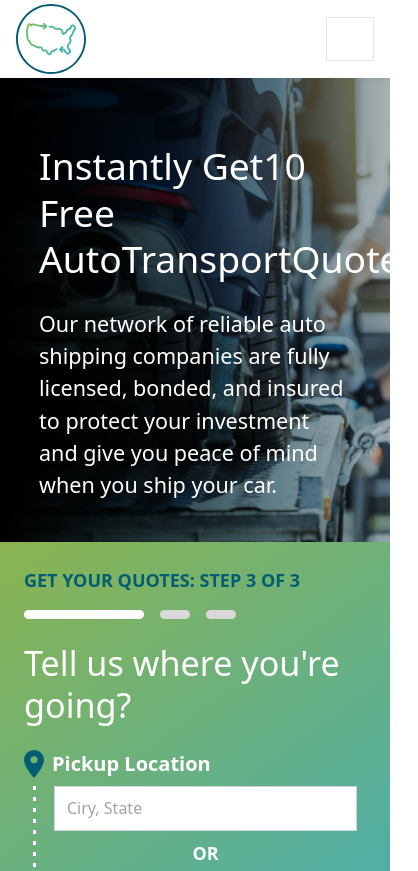
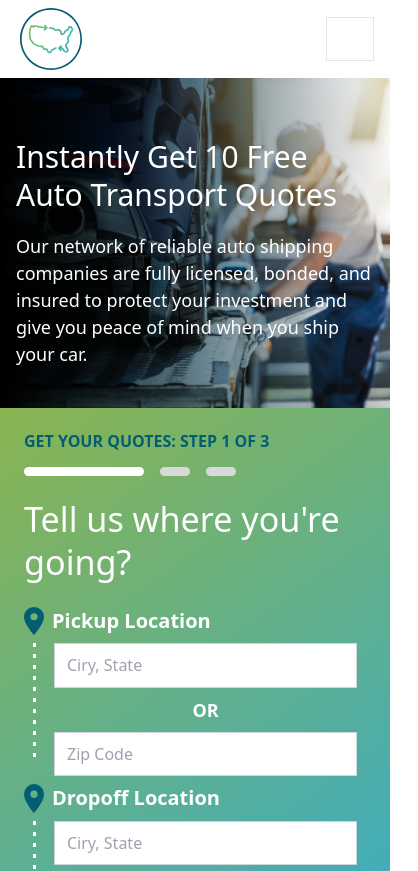
Before and after one commit to harrypotter0831/ShipCoastToCoast-frontend-tailwind, a React (Create React App) app: page / in a window 390 px wide. Shown: the top 871 px of the page, 418 px wide, since content can reach past the window. Built offline with nearby package versions, Linux system fonts and the light colour scheme.

Commit message:
fix the feedback

```diff
--- a/public/index.html
+++ b/public/index.html
@@ -14,6 +14,7 @@
     -->
 
   <title>Ship Coast To Coast</title>
+  <meta name="viewport" content="width=device-width, initial-scale=1">
   <meta name="keywords"
     content="shipping, car shipment, ship my car, car shipping, auto transport, classic car shipping, enclosed auto transport, RV transport, Boat Transport, Motorcycle transport, ATV transport, inoperable vehicle transport, car shipping checklist, transport insurance, auto movers">
   <meta name="author" content="Ship Coast To Coast" />
--- a/src/components/Footer/index.jsx
+++ b/src/components/Footer/index.jsx
@@ -4,7 +4,7 @@ const Footer = () => {
     return (
         <div className="">
             <div className="bg-[#045e73] flex justify-around">
-                <div className="max-w-[1320px] w-full flex flex-wrap justify-center pt-12 px-10">
+                <div className="max-w-[1320px] w-full flex flex-wrap justify-center pt-12 px-6 sm:px-10">
                     <div className="w-full flex flex-col items-center md:items-start md:w-1/3 lg:w-1/4 px-8 m-8">
                         <Link className="hover:underline text-lg text-white p-1" to={'/'}>Get A Quote</Link>
                         <Link className="hover:underline text-lg text-white p-1" to={'/'}>Contact Us</Link>
--- a/src/components/Header/index.jsx
+++ b/src/components/Header/index.jsx
@@ -17,7 +17,9 @@ const Header = () => {
                             <div className="w-[70px] sm:w-[250px] md:w-[300px]">
                                 <img className="hidden md:block w-full" src={logo} alt="logo" />
                                 <img className="hidden sm:block md:hidden w-full" src={logoSm} alt="logo" />
-                                <img className="block sm:hidden w-full" src={logoXs} alt="logo" />
+                                <div className="p-1 sm:p-0 block sm:hidden w-full">
+                                    <img className="block sm:hidden w-full" src={logoXs} alt="logo" />
+                                </div>
                             </div>
                         </Link>
                         <button className="xl:hidden cursor-pointer border border-solid border-[rgba(0,0,0,.1)] px-2 py-1.5">
--- a/src/pages/Home/index.jsx
+++ b/src/pages/Home/index.jsx
@@ -28,21 +28,22 @@ const Home = () => {
 
             <div className="w-full flex flex-col">
                 <div className="flex flex-wrap">
-                    <div className="flex justify-center flex-col bg-home-image bg-cover py-10 px-[calc(10%)] w-full lg:w-1/2">
-                        <h1 className="text-white text-[calc(1.525rem_+_3.3vw)] leading-tight">
+                    <div className="flex justify-center flex-col bg-home-image bg-cover py-10 px-4 xs:px-6 md:px-[calc(10%)] w-full lg:w-1/2">
+                        <h1 className="text-white text-3xl sm:text-[calc(1.525rem_+_3.3vw)] leading-tight">
                             Instantly Get
                             <br className="hidden lg:block" />
+                            <span className="sm:hidden">&nbsp;</span>
                             10 Free Auto
                             <br className="hidden lg:block" />
-                            Transport
+                            <span className="sm:hidden">&nbsp;</span>Transport
                             <br className="hidden lg:block" />
-                            Quotes
+                            <span className="sm:hidden">&nbsp;</span>Quotes
                         </h1>
-                        <p className="text-white text-[calc(1.275rem_+_.3vw)] leading-normal">Our network of reliable auto shipping companies are fully licensed, bonded, and insured to protect your investment and give you peace of mind when you ship your car.
+                        <p className="text-white text-lg sm:text-[calc(1.275rem_+_.3vw)] leading-normal">Our network of reliable auto shipping companies are fully licensed, bonded, and insured to protect your investment and give you peace of mind when you ship your car.
                         </p>
                     </div>
                     <div className="flex flex-col w-full lg:w-1/2 bg-home-gradient p-6 md:p-12">
-                        <p className="font-extrabold text-[#045e73] text-lg mb-4">GET YOUR QUOTES: STEP {'3'} OF 3</p>
+                        <p className="font-extrabold text-[#045e73] text-md sm:text-lg mb-4">GET YOUR QUOTES: STEP {step} OF 3</p>
                         <div className="w-full flex">
                             <span className={`rounded-full block h-[9px] ${step === 1 ? "bg-[#ffffff] w-[120px]" : "bg-[#d9d9d9] w-[30px]"} mr-4`}></span>
                             <span className={`rounded-full block h-[9px] ${step === 2 ? "bg-[#ffffff] w-[120px]" : "bg-[#d9d9d9] w-[30px]"} mr-4`}></span>
@@ -132,11 +133,11 @@ const Home = () => {
                                     <div className="flex">
                                         <div className="flex items-center mr-8">
                                             <input id="yes" name='vehicle' value={'true'} className="w-[40px] h-[40px] focus:border-[#86b7fe] focus:shadow-input border border-solid border-transparent appearance-none bg-white checked:bg-[#045e73] checked:border-[#045e73]" type='radio' />
-                                            <label className="text-white text-2xl pl-2" for='yes'>Yes</label>
+                                            <label className="text-white text-2xl pl-2" htmlFor='yes'>Yes</label>
                                         </div>
                                         <div className="flex items-center">
                                             <input id="no" name='vehicle' value={'false'} className="w-[40px] h-[40px] focus:border-[#86b7fe] focus:shadow-input border border-solid border-transparent appearance-none bg-white checked:bg-[#045e73] checked:border-[#045e73]" type='radio' />
-                                            <label className="text-white text-2xl pl-2" for='no'>No</label>
+                                            <label className="text-white text-2xl pl-2" htmlFor='no'>No</label>
                                         </div>
                                     </div>
                                 </div>
@@ -165,7 +166,7 @@ const Home = () => {
                                     <div className="flex">
                                         <div className="flex items-center mr-8">
                                             <input id="interseting" name='vehicle' value={'true'} className="w-[40px] h-[40px] focus:border-[#86b7fe] focus:shadow-input border border-solid border-transparent appearance-none bg-white checked:bg-[#045e73] checked:border-[#045e73]" type='checkbox' />
-                                            <label className="text-white text-xl font-bold pl-2" for='interseting'>I am also interested in household moving.</label>
+                                            <label className="text-white text-xl font-bold pl-2" htmlFor='interseting'>I am also interested in household moving.</label>
                                         </div>
                                     </div>
                                 </div>
@@ -191,7 +192,7 @@ const Home = () => {
                 </div>
 
                 <div className="flex flex-col items-center py-12">
-                    <h1 className="text-primary text-[4rem] font-bold py-4">Our Services</h1>
+                    <h1 className="text-primary text-5xl md:text-[4rem] font-bold py-0 md:py-4">Our Services</h1>
 
                     <div className="flex flex-wrap w-full justify-center items-stretch">
                         <div className="bg-[#f8f8f8] w-full sm:w-1/2 md:w-1/3 lg:w-1/4 max-w-[400px] mx-[20px] shadow">
```
